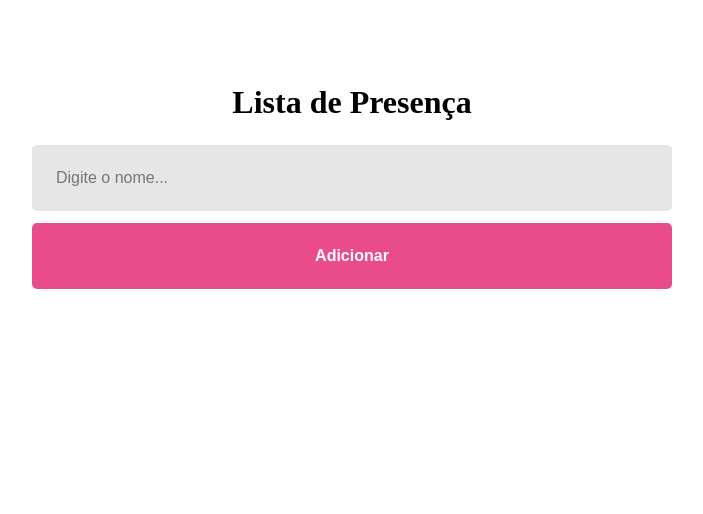
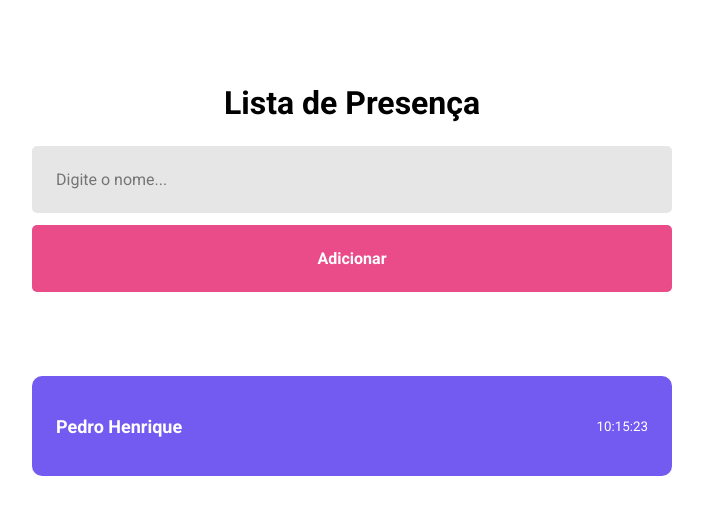
Before and after one commit to pedrohti/reactapp, a React (Vite) app: page / in a window 1280 px wide. Shown: the top 514 px of the page, without its empty margins (288-991 px from the left). Built offline with nearby package versions, Linux system fonts and the light colour scheme.

Commit message:
Criando Componente

```diff
--- a/index.html
+++ b/index.html
@@ -3,6 +3,15 @@
 	<head>
 		<meta charset="UTF-8" />
 		<meta name="viewport" content="width=device-width, initial-scale=1.0" />
+
+		<!-- Importando fonte externa -->
+		<link rel="preconnect" href="https://fonts.googleapis.com" />
+		<link rel="preconnect" href="https://fonts.gstatic.com" crossorigin />
+		<link
+			href="https://fonts.googleapis.com/css2?family=Roboto:wght@400;500;700&display=swap"
+			rel="stylesheet"
+		/>
+
 		<title>App Lista de Presença</title>
 	</head>
 	<body>
--- /dev/null
+++ b/src/components/Card/index.jsx
@@ -0,0 +1,10 @@
+import "./style.css";
+
+export function Card() {
+	return (
+		<div className="card">
+			<strong>Pedro Henrique</strong>
+			<small>10:15:23</small>
+		</div>
+	);
+}
--- /dev/null
+++ b/src/components/Card/style.css
@@ -0,0 +1,19 @@
+.card {
+	height: 100px;
+	width: 50%;
+
+	background: #735bf2;
+	color: #fff;
+
+	border-radius: 10px;
+	margin-bottom: 20px;
+
+	display: flex;
+	align-items: center;
+	justify-content: space-between;
+	padding: 24px;
+}
+
+.card strong {
+	font-size: 18px;
+}
--- a/src/pages/Home/index.jsx
+++ b/src/pages/Home/index.jsx
@@ -1,4 +1,5 @@
 import "./styles.css";
+import { Card } from "../../components/Card";
 
 export function Home() {
 	return (
@@ -6,6 +7,7 @@ export function Home() {
 			<h1>Lista de Presença</h1>
 			<input type="text" name="" id="" placeholder="Digite o nome..." />
 			<button type="button">Adicionar</button>
+			<Card />
 		</div>
 	);
 }
--- a/src/styles/global.css
+++ b/src/styles/global.css
@@ -3,3 +3,13 @@
 	padding: 0;
 	box-sizing: border-box;
 }
+
+/* Aplicando fontes personalizada. */
+body,
+input,
+button {
+	font-size: 16px;
+	font-family: "Roboto", sans-serif;
+
+	--webkit-font-smoothing: antialiased;
+}
```
